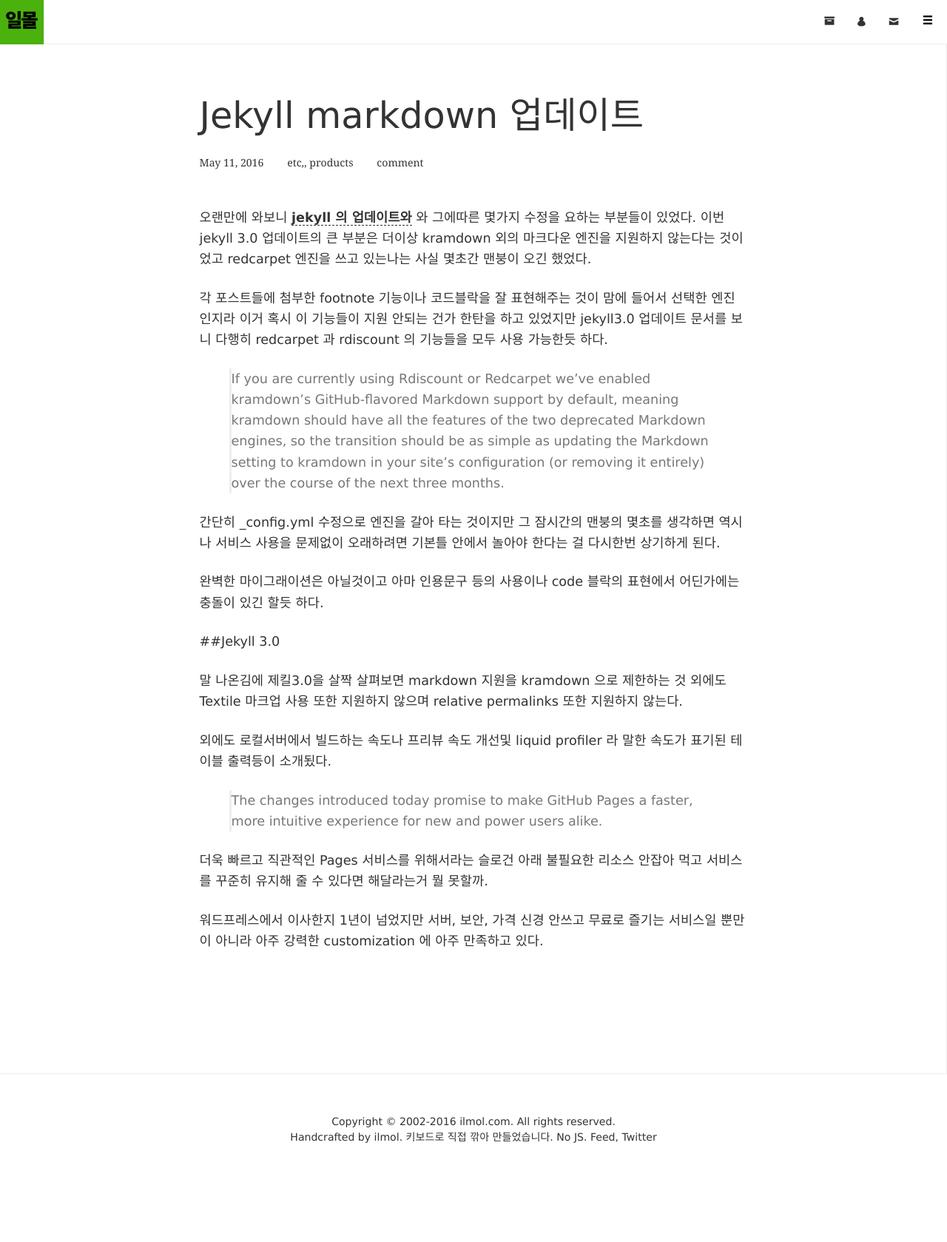
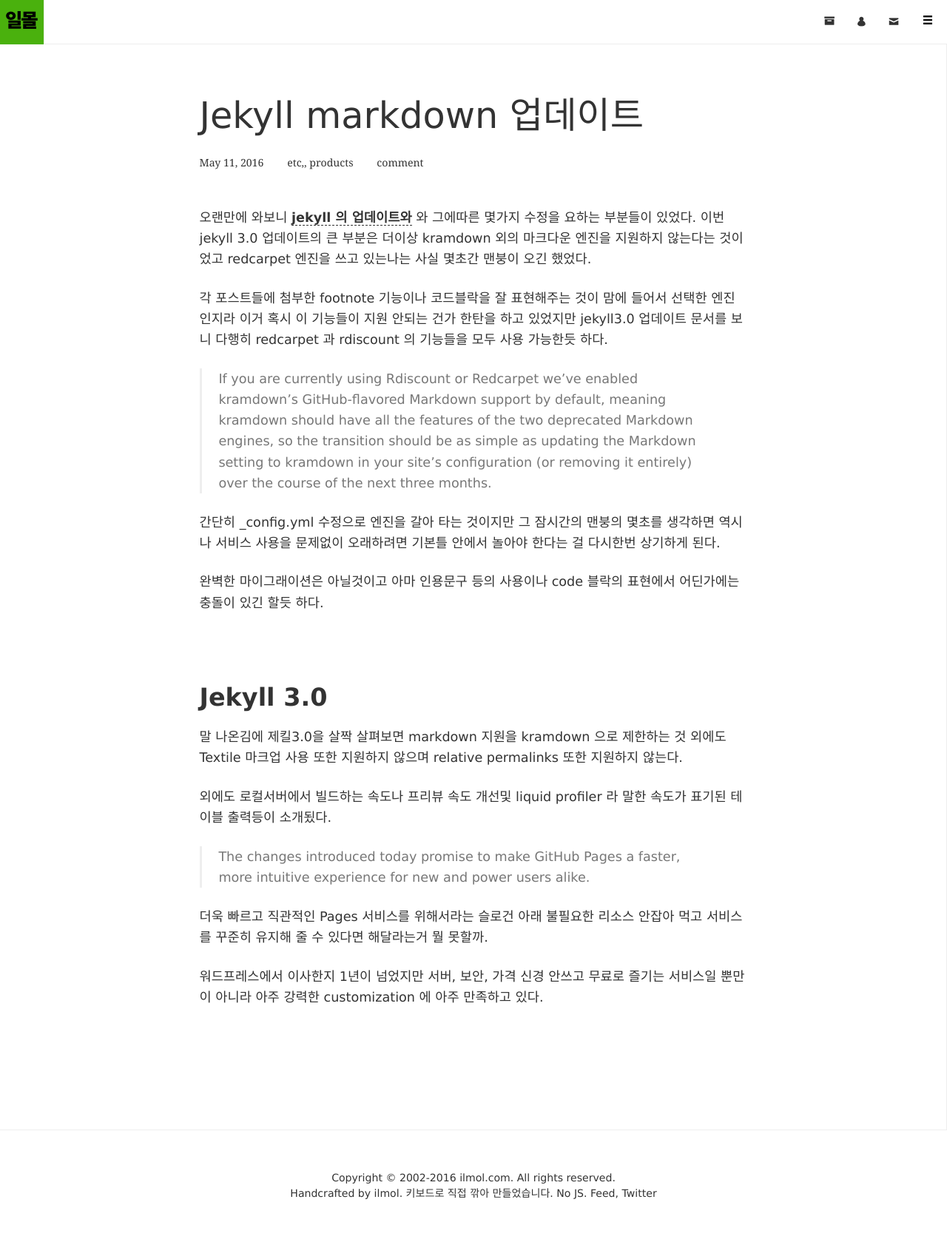
Before and after one commit to ilmol/ilmol.github.io, a Jekyll site: the page built from _posts/2016-05-11-Jekyll-markdown-업데이트.md, in a window 1280 px wide. Shown: the whole page at 74% size. Built offline with Jekyll 4.4.1, drawn with Linux system fonts in a browser that asks for light colours; comment, search, counter and statistics services are not loaded; before the commit the page ends 1603 px from its top, so only the background shows below that.

Commit message:
style and header

```diff
--- a/_posts/2016-05-11-Jekyll-markdown-업데이트.md
+++ b/_posts/2016-05-11-Jekyll-markdown-업데이트.md
@@ -19,7 +19,8 @@
 
 완벽한 마이그래이션은 아닐것이고 아마 인용문구 등의 사용이나 code 블락의 표현에서 어딘가에는 충돌이 있긴 할듯 하다.
 
-##Jekyll 3.0
+Jekyll 3.0
+-----
 
 말 나온김에 제킬3.0을 살짝 살펴보면 markdown 지원을 kramdown 으로 제한하는 것 외에도 Textile 마크업 사용 또한 지원하지 않으며 relative permalinks 또한 지원하지 않는다.
 
--- a/_sass/_textstyle.scss
+++ b/_sass/_textstyle.scss
@@ -58,6 +58,8 @@
 blockquote {
 	border-left: 3px solid #eee;
 	color: #777;
+	padding-left: 1.3em;
+	margin-left: 0;
 }
 table {
 	thead {
```
